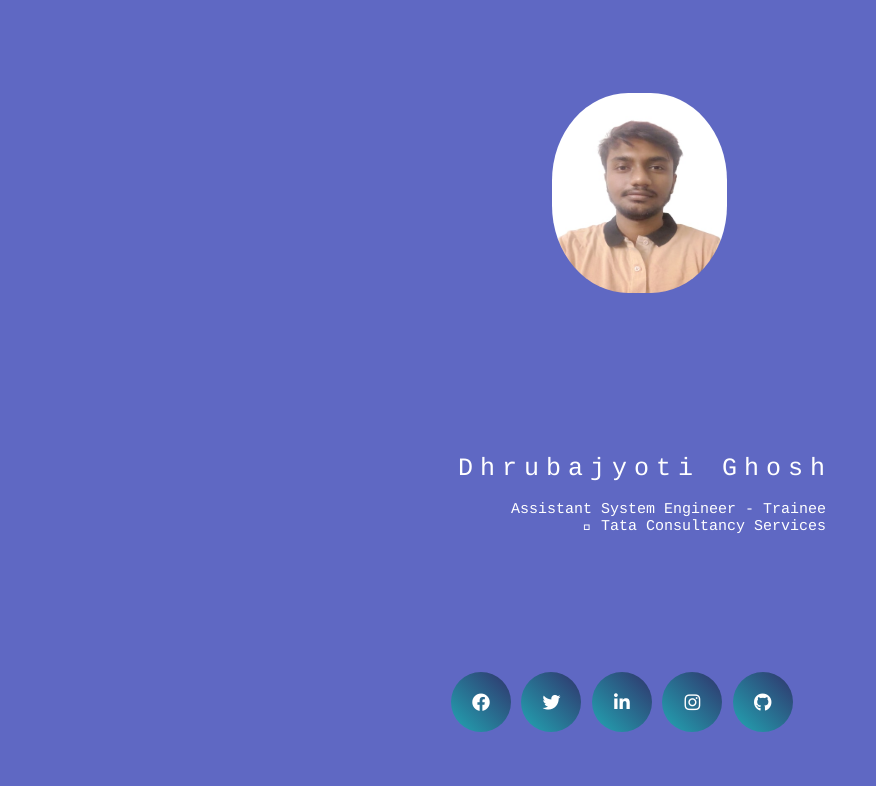
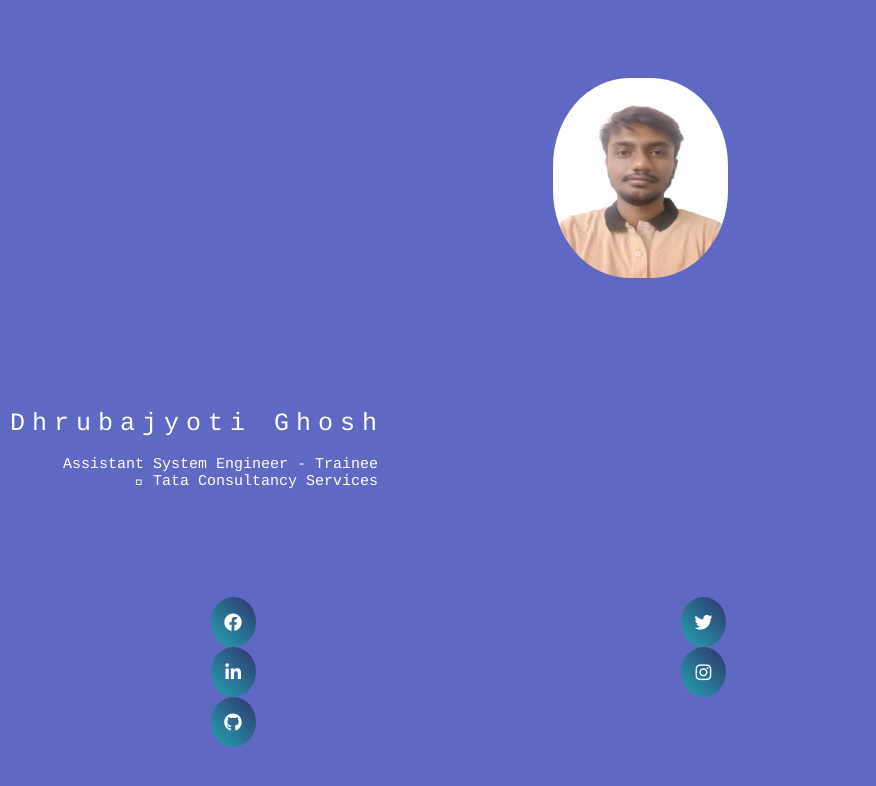
Before and after one commit to dhrubaghosh/.github.io, a plain HTML site: page index.html in a window 1280 px wide. Shown: the whole page, without its empty margins (0-876 px from the left). Drawn offline with Linux system fonts and the light colour scheme.

Commit message:
Update style.css

```diff
--- a/css/style.css
+++ b/css/style.css
@@ -45,8 +45,8 @@ p.b{
   display: inline-flex;
   text-decoration: none;
   font-size: 18px;
-  width: 50px;
-  height: 60px;
+  width: 450px;
+  height: 50px;
   color: #fff;
   justify-content: center;
   align-items: center;
@@ -57,8 +57,8 @@ p.b{
 .social-buttons a::before{
   content: "";
   position: absolute;
-  width: 60px;
-  height: 60px;
+  width: 45px;
+  height: 50px;
   background: linear-gradient(45deg,#22a6b3,#30336b);
   border-radius: 50%;
   z-index: -1;
```
